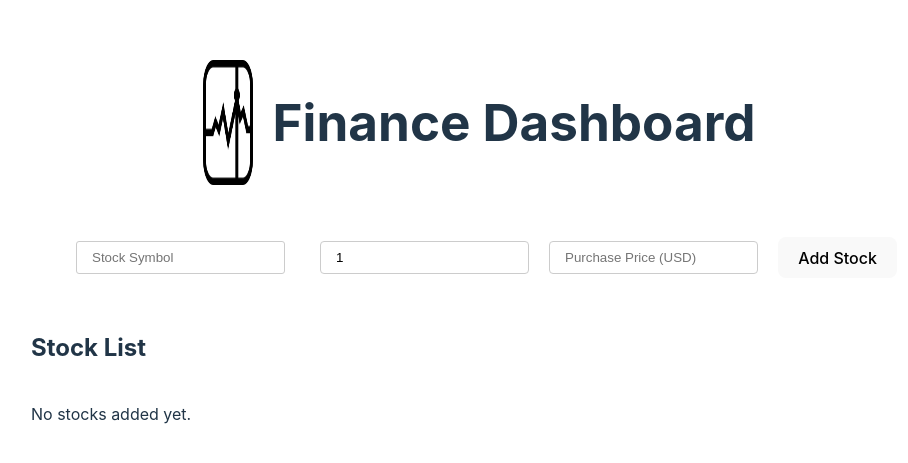
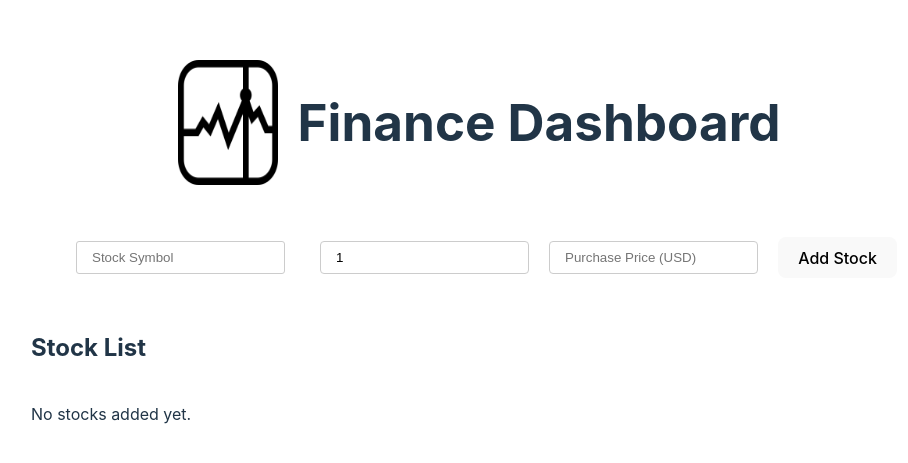
Before and after one commit to jayelinjiaqi/capstone-jayelin-se100, a React (Vite) app: page / in a window 1280 px wide. Shown: the part 159-622 px from the top of the page, without its empty margins (149-1057 px from the left). Built offline with nearby package versions, Linux system fonts and the light colour scheme.

Commit message:
Update Header.css

```diff
--- a/src/Header.css
+++ b/src/Header.css
@@ -6,7 +6,7 @@
 }
 
 .finance-logo {
-    width: 50px; /* Adjust width as needed */
+    width: 100px; /* Adjust width as needed */
     height: auto; /* Maintain aspect ratio */
     margin-right: 20px; /* Space between logo and text */
 }
```
